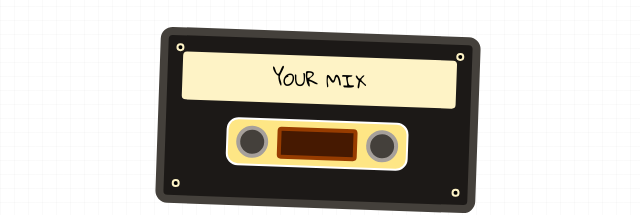
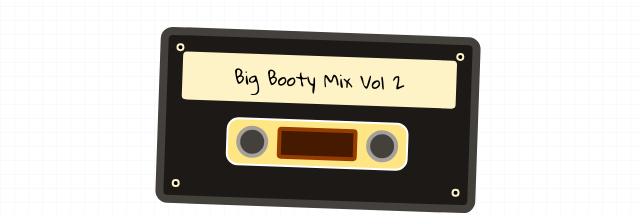
Before and after one commit to snowrlax/mixtape, a Next.js app: page / in a window 1280 px wide. Shown: the part 134-349 px from the top of the page, without its empty margins (322-962 px from the left). Built offline with nearby package versions, Linux system fonts and the light colour scheme; a web font is replaced by a local one.

Commit message:
feat: update tape text

```diff
--- a/app/page.tsx
+++ b/app/page.tsx
@@ -91,7 +91,7 @@ export default function Home() {
         <div className="flex h-1/2 w-full items-center">
           <div className="z-20 mx-auto h-12 w-[90%] rounded-sm bg-amber-100 flex items-center justify-center" >
             <div className="text-center text-lg text-black font-gloria-hallelujah">
-              <p>{"YOUR MIX"}</p>
+              <p>{"Big Booty Mix Vol 2"}</p>
             </div>
           </div>
         </div>
@@ -170,11 +170,11 @@ export default function Home() {
         </ConfettiButton>
       </div>
       <div className="mt-6 text-center text-sm text-gray-500">
-          <p className="text-xs text-stone-400 font-mono">"Every great artist is a thief." - Pablo Picasso</p>
-          {/* <p className="mt-2 underline text-sm font-extralight text-black underline-offset-1"><Link href="/">
+        <p className="text-xs text-stone-400 font-mono">"Every great artist is a thief." - Pablo Picasso</p>
+        {/* <p className="mt-2 underline text-sm font-extralight text-black underline-offset-1"><Link href="/">
             Create a new mixtape
           </Link></p> */}
-        </div>
+      </div>
     </div>
   )
 }
```
